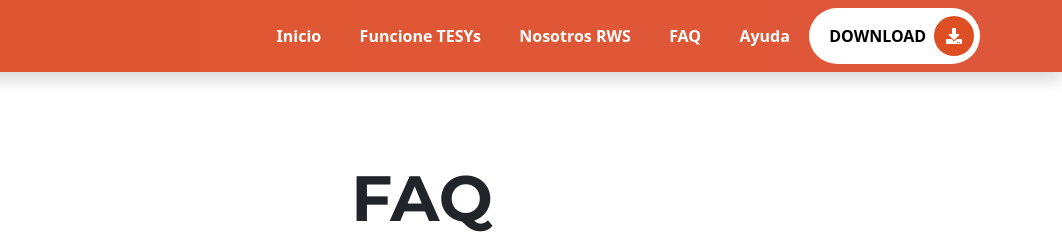
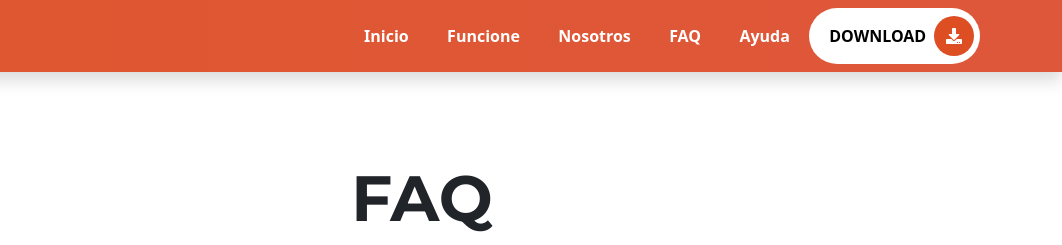
Before and after one commit to javierams98/proyecto-logoipsum, a website: page faq/index.html in a window 1280 px wide. Shown: the top 245 px of the page, 218-1280 px from the left. Drawn offline with Linux system fonts and the light colour scheme.

Commit message:
correciones

```diff
--- a/faq/index.html
+++ b/faq/index.html
@@ -40,10 +40,10 @@
               <a class="nav-link active" aria-current="page" href="/index.html">Inicio</a>
             </li>
             <li class="nav-item">
-              <a class="nav-link" href="/funciones/index.html">Funcione TESYs</a>
+              <a class="nav-link" href="/funciones/index.html">Funcione</a>
             </li>
             <li class="nav-item">
-              <a class="nav-link" href="/nosotros/index.html">Nosotros RWS</a>
+              <a class="nav-link" href="/nosotros/index.html">Nosotros</a>
             </li>
             <li class="nav-item">
               <a class="nav-link" href="/faq/index.html">FAQ</a>
```
Also changed, not shown: ayuda/index.html (+2 -2 lines), funciones/index.html (+2 -2 lines), index.html (+2 -2 lines), nosotros/index.html (+2 -2 lines).
